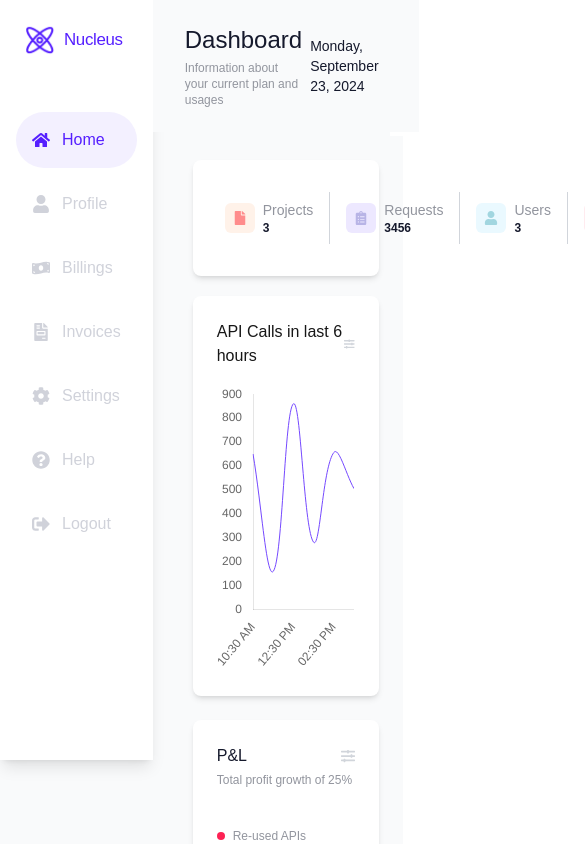
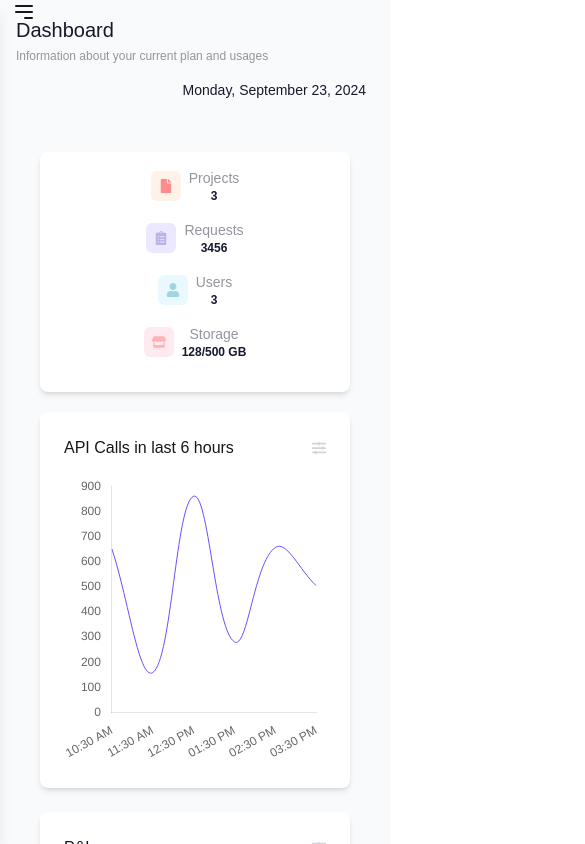
Before and after one commit to Japhetism/kole_assessment, a Next.js app: page /home in a window 390 px wide. Shown: the top 844 px of the page, 585 px wide, since content can reach past the window. Built offline with nearby package versions, Linux system fonts and the light colour scheme.

Commit message:
implement mobile responsiveness

```diff
--- a/src/app/globals.css
+++ b/src/app/globals.css
@@ -25,3 +25,9 @@ body {
     text-wrap: balance;
   }
 }
+
+@media (max-width: 768px) {
+  .w-custom-sidebar {
+      width: 250px; /* Adjust as needed */
+  }
+}
--- a/src/components/Dashboard/analysis/index.tsx
+++ b/src/components/Dashboard/analysis/index.tsx
@@ -7,26 +7,26 @@ const IconTextColors = ["#FF8C8C", "#B8B4E6", "#A1D6E0", "#FFB3B8"];
 
 const Analysis = () => {
     return (
-        <div className="bg-white p-8 rounded-lg shadow-md flex">
+        <div className="bg-white p-4 md:p-8 rounded-lg shadow-md flex flex-col md:flex-row">
             {analysis.map((item: IAnalysis, index: number) => {
                 const Icon = item.icon;
                 const bgColor = IconBgColors[index % IconBgColors.length];
                 const textColor = IconTextColors[index % IconTextColors.length];
                 return (
                     <React.Fragment key={index}>
-                        <div className="flex-1 flex items-center justify-center">
+                        <div className="flex-1 flex items-center justify-center mb-4 md:mb-0">
                             {Icon && (
                                 <div style={{ backgroundColor: bgColor }} className="p-2 rounded-md">
                                     <Icon className="text-sm" style={{ color: textColor }} />
                                 </div>
                             )}
-                            <div className="ml-2">
+                            <div className="ml-2 text-center md:text-left">
                                 <p className="text-sm text-[#92959E]">{item.name}</p>
                                 <h2 className="text-xs text-[#15192C] text-2xl font-bold">{item.count}</h2>
                             </div>
                         </div>
                         {index < analysis.length - 1 && (
-                            <div className="border-l border-gray-300 mx-4"></div>
+                            <div className="border-l border-gray-300 mx-4 hidden md:block"></div>
                         )}
                     </React.Fragment>
                 );
--- a/src/components/Sidemenu/index.tsx
+++ b/src/components/Sidemenu/index.tsx
@@ -1,16 +1,31 @@
 "use client";
 
-import React from "react";
+import React, { useState } from "react";
 import { usePathname } from "next/navigation";
 import { sideMenus } from "@/fixtures/sidemenus";
 import { ISideMenu } from "@/interfaces/sidemenu";
 
 const Sidebar = () => {
+    const pathname = usePathname();
+    const [isSidebarOpen, setIsSidebarOpen] = useState(false);
 
-    const pathname = usePathname();
+    const toggleSidebar = () => {
+        setIsSidebarOpen((prev) => !prev);
+    };
 
     return (
-        <aside className="bg-white shadow-lg w-custom-sidebar h-custom-sidebar">
+        <>
+            <button
+                onClick={toggleSidebar}
+                className="md:hidden text-black-300 fixed left-3 z-50">
+                <svg className="w-6 h-6" fill="none" viewBox="0 0 24 24" stroke="currentColor">
+                    <path strokeLinecap="round" strokeLinejoin="round" strokeWidth={2} d="M4 6h16M4 12h16m-7 6h7" />
+                </svg>
+            </button>
+
+            <aside
+                className={`bg-white shadow-lg w-custom-sidebar transition-transform duration-300 fixed inset-y-0 left-0 z-40 md:relative md:translate-x-0 ${isSidebarOpen ? 'translate-x-0' : '-translate-x-full'}`}
+            >
                 <div className="flex items-center p-6">
                     <img
                         src="/images/logo.png"
@@ -39,6 +54,14 @@ const Sidebar = () => {
                     })}
                 </ul>
             </aside>
+
+            {isSidebarOpen && (
+                <div
+                    className="fixed inset-0 bg-black opacity-50 z-30 md:hidden"
+                    onClick={toggleSidebar}
+                />
+            )}
+        </>
     );
 };
 
--- a/src/components/Topbar/index.tsx
+++ b/src/components/Topbar/index.tsx
@@ -3,9 +3,9 @@ import { getCurrentDate } from "@/utils/helper";
 
 const TopBar = () => {
   return (
-    <header className="flex justify-between px-8 py-6 bg-gray-50">
-      <div className="flex flex-col">
-        <h1 className="font-averta text-2xl text-[#15192C]">Dashboard</h1>
+    <header className="flex flex-col md:flex-row justify-between px-4 md:px-8 py-4 md:py-6 bg-gray-50">
+      <div className="flex flex-col mb-2 md:mb-0">
+        <h1 className="font-averta text-xl md:text-2xl text-[#15192C]">Dashboard</h1>
         <p className="text-[#92959E] text-xs mt-1">Information about your current plan and usages</p>
       </div>
       <div className="flex items-center justify-end text-[#15192C] flex-grow">
```
Lines whose indentation alone changed are shown as unchanged.
